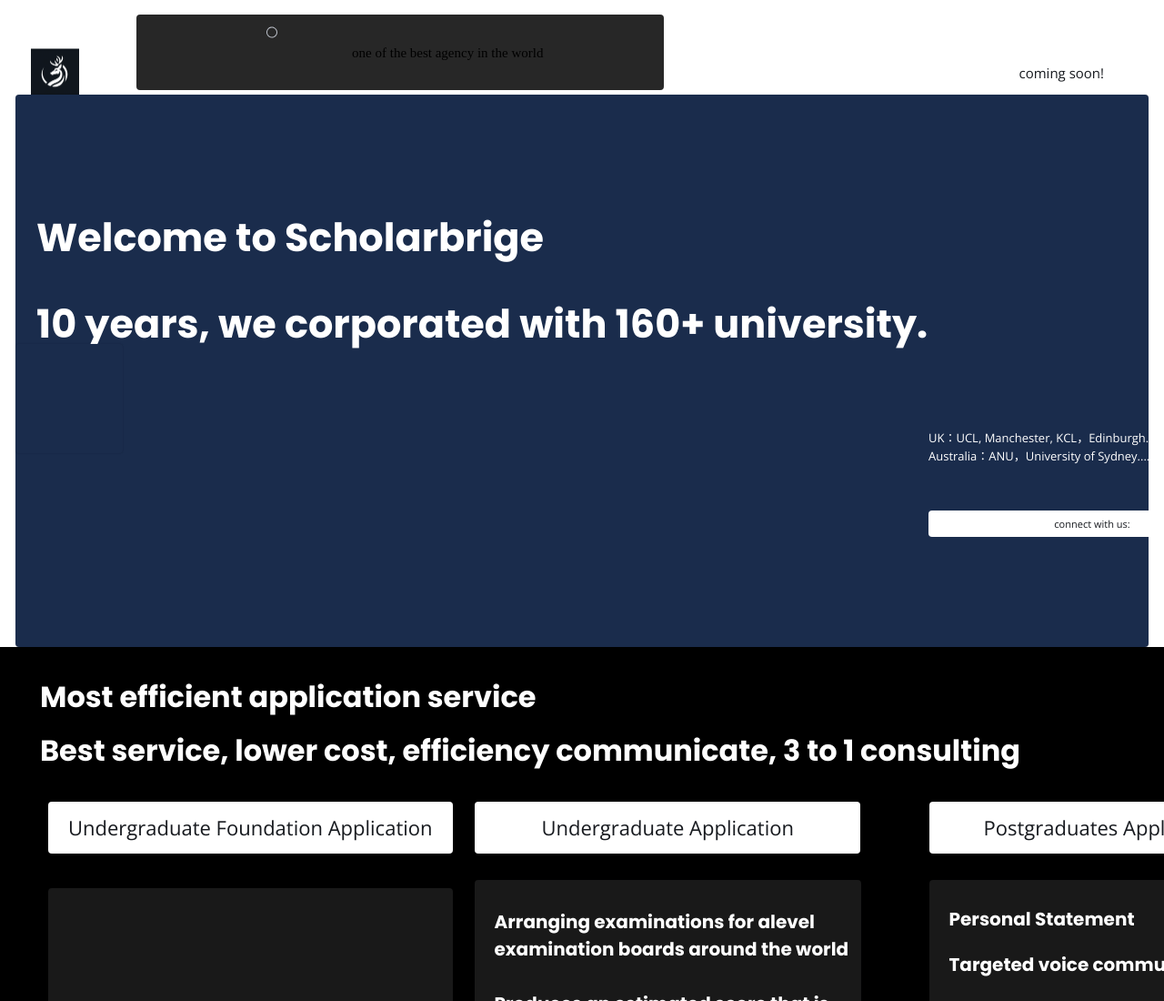
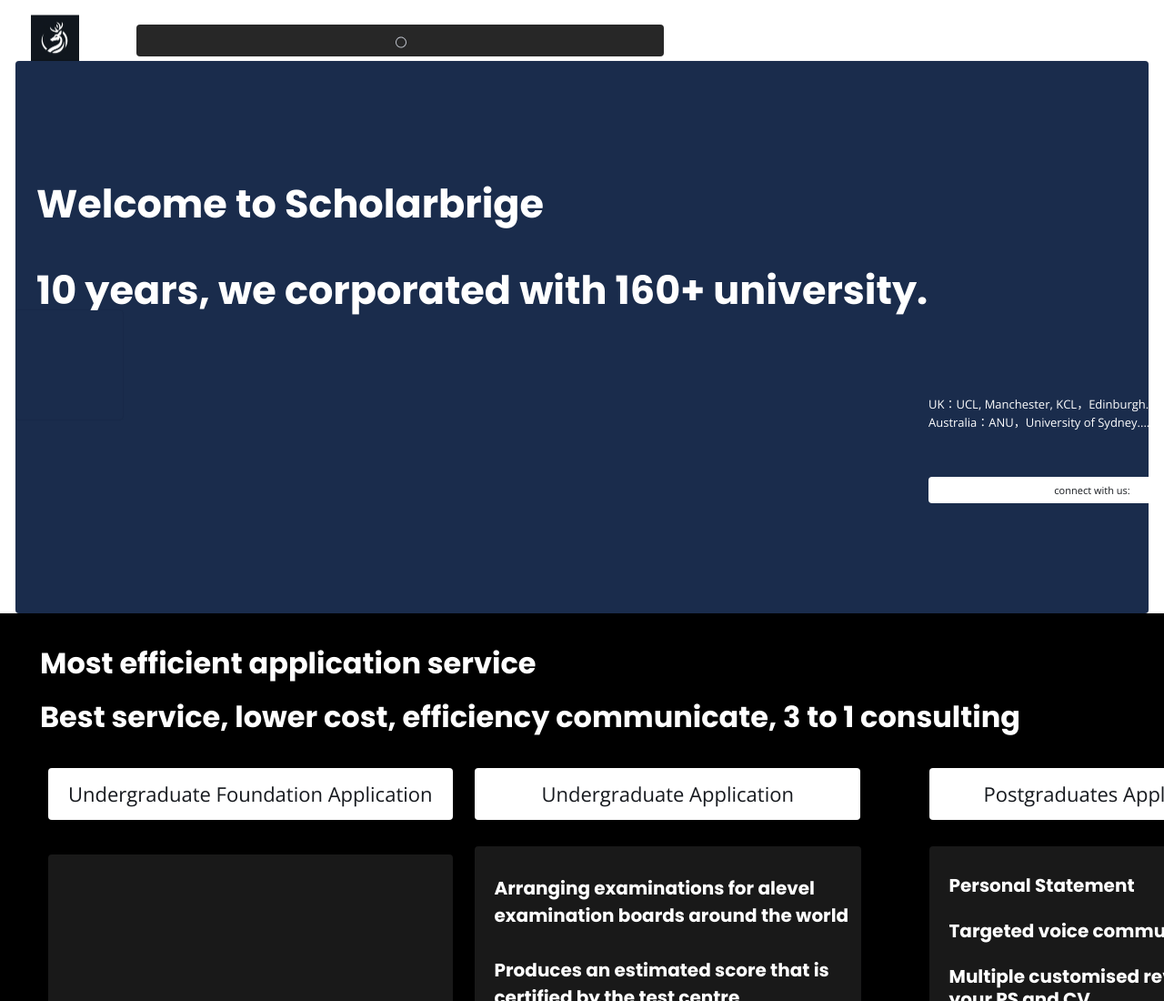
Before and after one commit to Yifeidex/kk, a website built with Parcel: page index.html in a window 1280 px wide. Shown: the top 1100 px of the page at 91% size. Built offline with nearby package versions, Linux system fonts and the light colour scheme.

Commit message:
Update index.html

```diff
--- a/index.html
+++ b/index.html
@@ -38,16 +38,9 @@
                     src="./public/radio-btn.svg"
                   />
                 </div>
-                <div class="one-of-the">
-                  one of the best agency in the world
                 </div>
               </div>
             </div>
-          </div>
-          <div class="coming-soon-button">
-            <button class="button-43">
-              <a class="coming-soon">coming soon!</a>
-            </button>
           </div>
         </div>
       </div>
```
